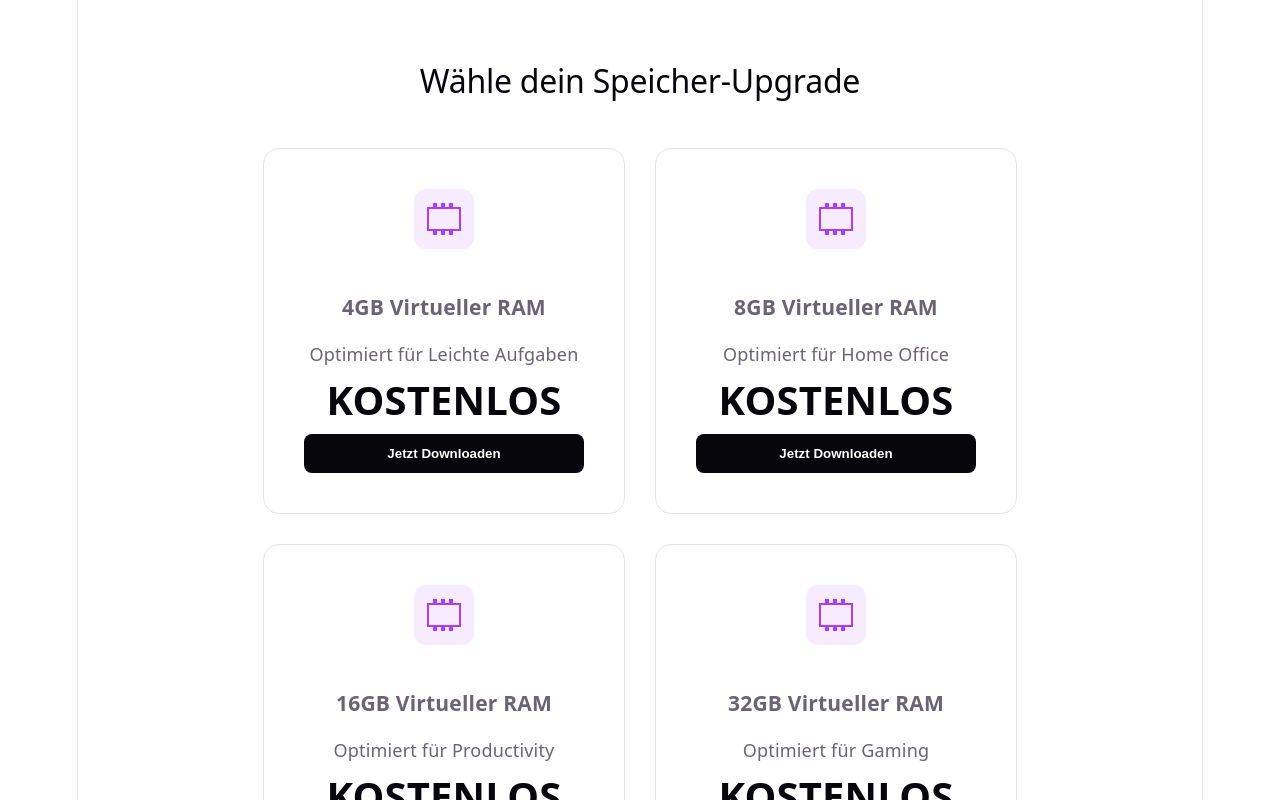
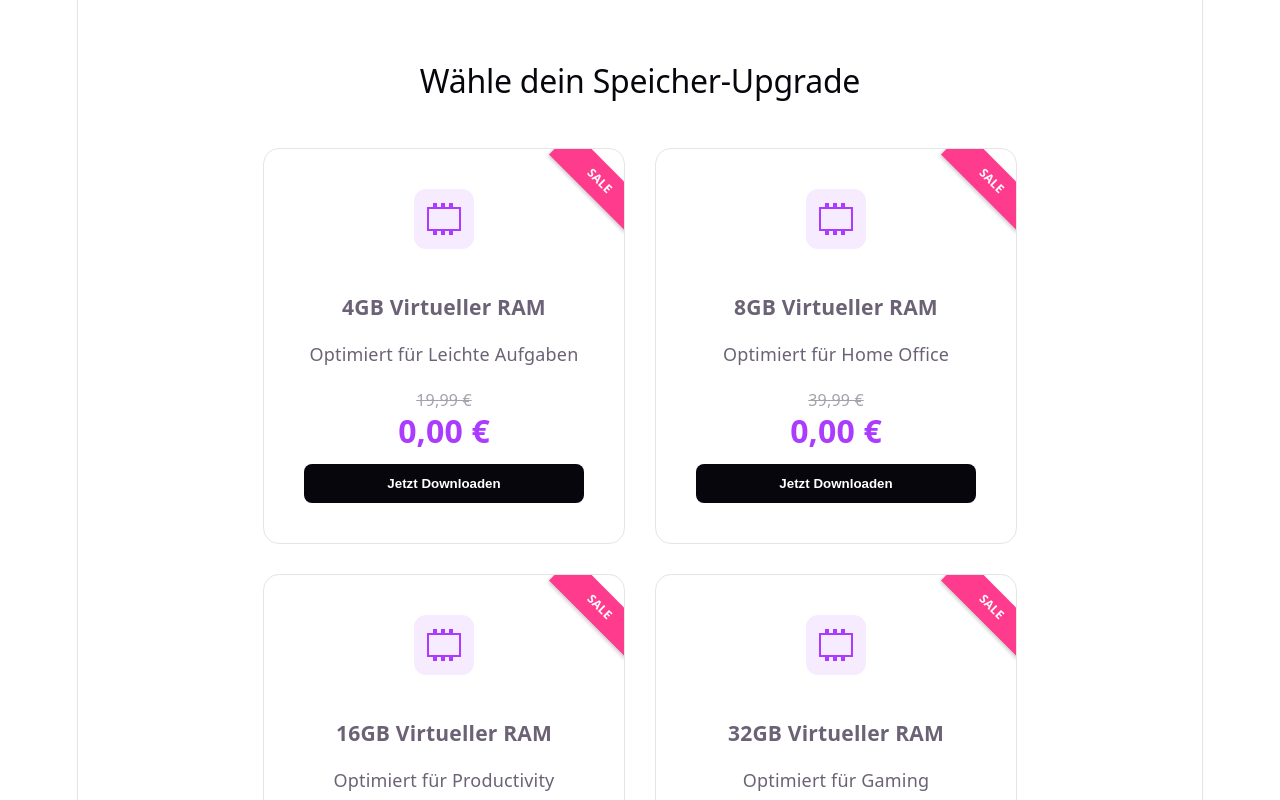
Before and after one commit to Gerda-Hilft/free-ram, a React (Vite) app: page / in a window 1280 px wide. Shown: the part 560-1360 px from the top of the page. Built offline with nearby package versions, Linux system fonts and the light colour scheme.

Commit message:
Ram is on sale

```diff
--- a/src/App.css
+++ b/src/App.css
@@ -108,6 +108,8 @@
   flex-direction: column;
   align-items: center;
   text-align: center;
+  position: relative;
+  overflow: hidden;
 }
 
 .ram-card:hover {
@@ -144,6 +146,39 @@
 }
 .chip-rect::before { left: 4px; box-shadow: 8px 0 0 var(--accent), 16px 0 0 var(--accent); }
 .chip-rect::after { top: auto; bottom: -6px; left: 4px; box-shadow: 8px 0 0 var(--accent), 16px 0 0 var(--accent); }
+
+.price-container {
+  margin: 20px 0;
+  display: flex;
+  flex-direction: column;
+  gap: 4px;
+}
+
+.old-price {
+  font-size: 16px;
+  text-decoration: line-through;
+  color: var(--text);
+  opacity: 0.6;
+}
+
+.new-price {
+  font-size: 32px;
+  font-weight: 700;
+  color: var(--accent);
+}
+
+.sale-badge {
+  position: absolute;
+  top: 15px;
+  right: -30px;
+  background: #ff3b8e;
+  color: white;
+  padding: 4px 40px;
+  font-size: 12px;
+  font-weight: 800;
+  transform: rotate(45deg);
+  box-shadow: 0 2px 4px rgba(0,0,0,0.2);
+}
 
 .price {
   font-size: 40px;
--- a/src/App.tsx
+++ b/src/App.tsx
@@ -99,14 +99,23 @@ function App() {
       <section id="pricing" className="pricing-section">
         <h2>Wähle dein Speicher-Upgrade</h2>
         <div className="ram-grid">
-          {[4, 8, 16, 32].map((size) => (
+          {[
+            { size: 4, oldPrice: '19,99 €', useCase: 'Leichte Aufgaben' },
+            { size: 8, oldPrice: '39,99 €', useCase: 'Home Office' },
+            { size: 16, oldPrice: '69,99 €', useCase: 'Productivity' },
+            { size: 32, oldPrice: '129,99 €', useCase: 'Gaming' }
+          ].map(({ size, oldPrice, useCase }) => (
             <div key={size} className="ram-card">
+              <div className="sale-badge">SALE</div>
               <div className="ram-icon">
                 <div className="chip-rect"></div>
               </div>
               <h3>{size}GB Virtueller RAM</h3>
-              <p>Optimiert für {size === 32 ? 'Gaming' : size === 16 ? 'Productivity' : size === 8 ? 'Home Office' : 'Leichte Aufgaben'}</p>
-              <div className="price">KOSTENLOS</div>
+              <p>Optimiert für {useCase}</p>
+              <div className="price-container">
+                <span className="old-price">{oldPrice}</span>
+                <span className="new-price">0,00 €</span>
+              </div>
               <button
                 className="download-btn"
                 onClick={() => handleDownload(size)}
```
